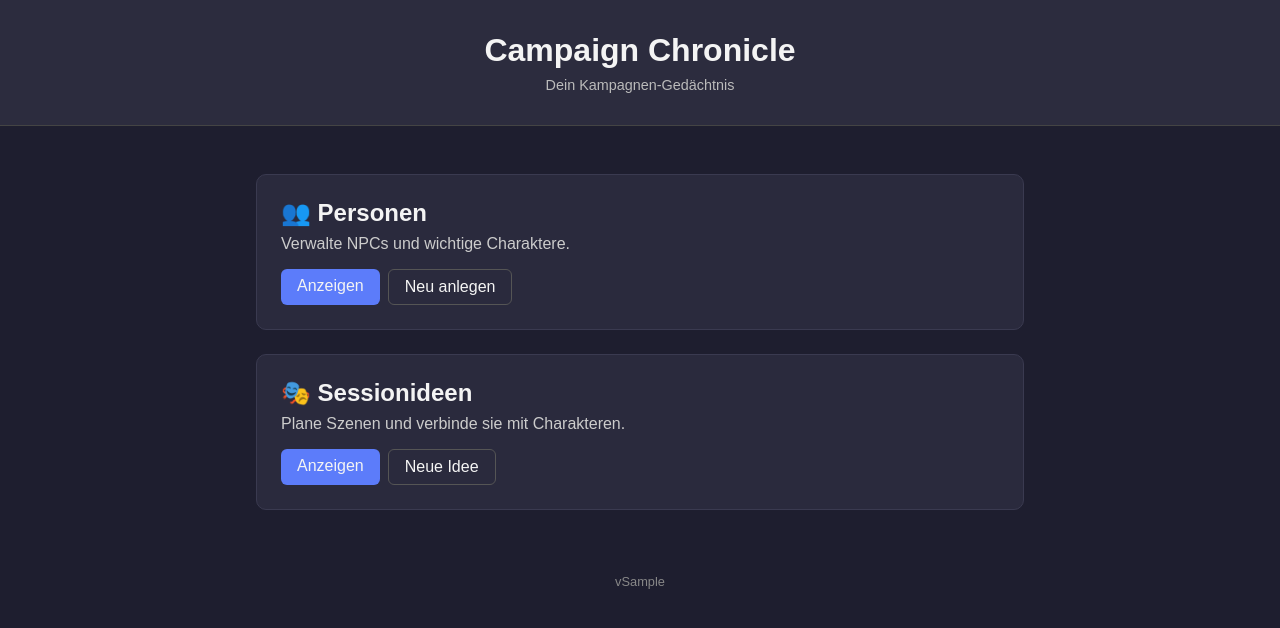
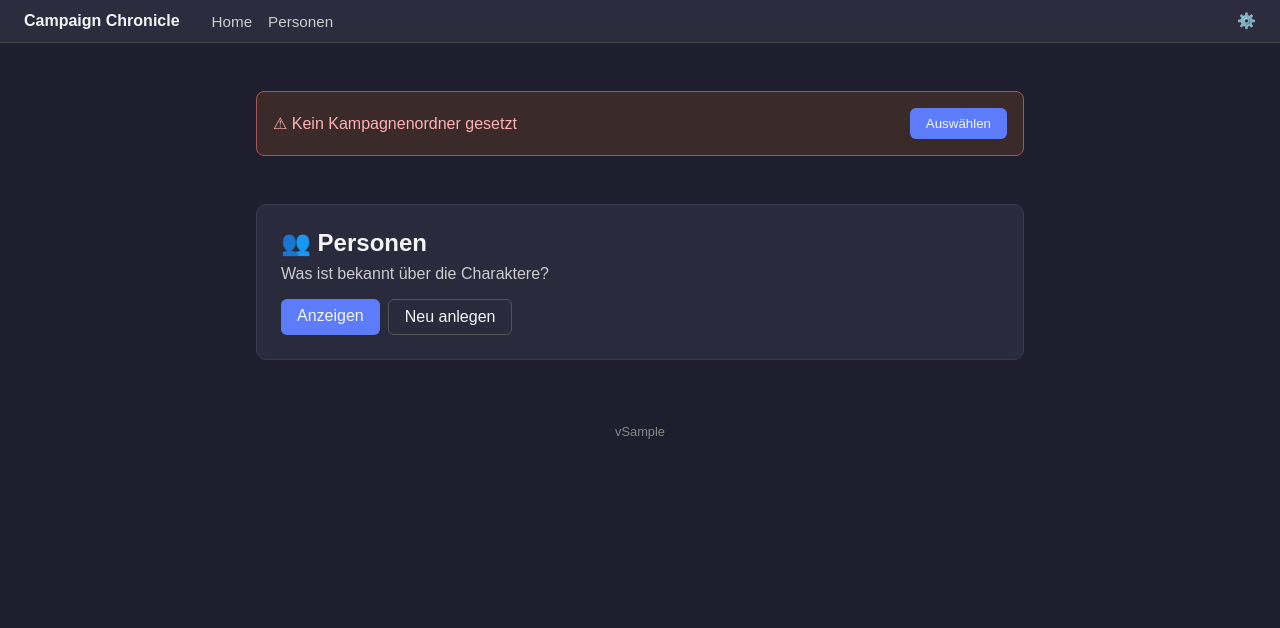
Before and after one commit to hendriksbot/CampaignChronicle, a Python web app: template src/app/templates/index.html in a window 1280 px wide. Shown: the top 628 px of the page. Run offline with Jinja, Linux system fonts and the light colour scheme; the template is opened without the code that fills it: most values are stand-ins (such as "Sample title", 1, 10 or a date in 2020); some libraries are stand-ins or nearby versions.

Commit message:
add navbar and campaign folder button

```diff
--- a/src/app/static/css/style.css
+++ b/src/app/static/css/style.css
@@ -76,6 +76,7 @@ body {
   color: #f4f4f4;
   border: 1px solid #555;
   transition: background 0.2s ease;
+  cursor: pointer;
 }
 
 .btn:hover {
@@ -98,3 +99,62 @@ body {
   font-size: 0.8rem;
   color: #888;
 }
+
+/* Navbar */
+.navbar {
+  display: flex;
+  justify-content: space-between;
+  align-items: center;
+  padding: 0.75rem 1.5rem;
+  background-color: #2c2c3e;
+  border-bottom: 1px solid #444;
+}
+
+/* Left & Right Sections */
+.nav-left,
+.nav-right {
+  display: flex;
+  align-items: center;
+  gap: 1rem;
+}
+
+/* Logo */
+.nav-logo {
+  font-weight: bold;
+  text-decoration: none;
+  color: #f4f4f4;
+  margin-right: 1rem;
+}
+
+/* Links */
+.nav-link {
+  text-decoration: none;
+  color: #ccc;
+  font-size: 0.95rem;
+  transition: color 0.2s ease;
+}
+
+.nav-link:hover {
+  color: #fff;
+}
+
+/* Banner */
+.banner {
+  margin-bottom: 1.5rem;
+  padding: 1rem;
+  border-radius: 8px;
+}
+
+.banner.warning {
+  background-color: #3a2a2a;
+  border: 1px solid #aa5555;
+  color: #ffb3b3;
+}
+
+.banner-content {
+  display: flex;
+  justify-content: space-between;
+  align-items: center;
+  gap: 1rem;
+  flex-wrap: wrap;
+}
--- /dev/null
+++ b/src/app/templates/base.html
@@ -0,0 +1,28 @@
+<!doctype html>
+<html lang="de">
+  <head>
+    <meta charset="UTF-8" />
+    <title>{% block title %}Campaign Chronicle{% endblock %}</title>
+    <link rel="stylesheet" href="{{ url_for('static', filename='css/style.css') }}" />
+    <script src="https://cdn.socket.io/4.7.2/socket.io.min.js"></script>
+  </head>
+
+  <body>
+    <nav class="navbar">
+      <div class="nav-left">
+        <a href="/" class="nav-logo">Campaign Chronicle</a>
+        <a href="/" class="nav-link">Home</a>
+        <a href="/people" class="nav-link">Personen</a>
+      </div>
+
+      <div class="nav-right">
+        <a href="/settings" class="nav-link">⚙️</a>
+      </div>
+    </nav>
+
+    <main class="container">{% block content %}{% endblock %}</main>
+    <footer class="footer">
+      <p>v{{ app_version }}</p>
+    </footer>
+  </body>
+</html>
--- a/src/app/templates/index.html
+++ b/src/app/templates/index.html
@@ -1,20 +1,17 @@
-<!doctype html>
-<html lang="de">
-  <head>
-    <meta charset="UTF-8" />
-    <title>Campaign Chronicle</title>
-    <link rel="stylesheet" href="{{ url_for('static', filename='css/style.css') }}" />
-  </head>
-  <body>
-    <header class="header">
-      <h1>Campaign Chronicle</h1>
-      <p class="subtitle">Dein Kampagnen-Gedächtnis</p>
-    </header>
+{% extends "base.html" %} {% block title %}Home{% endblock %} {% block content %}
+<div class="banner warning">
+  <div class="banner-content">
+    <span>⚠ Kein Kampagnenordner gesetzt</span>
 
-    <main class="container">
+    <div class="inline-form">
+      <button onclick="setPath()" class="btn primary">Auswählen</button>
+    </div>
+  </div>
+</div>
+
 <section class="card">
   <h2>👥 Personen</h2>
-        <p>Verwalte NPCs und wichtige Charaktere.</p>
+  <p>Was ist bekannt über die Charaktere?</p>
 
   <div class="actions">
     <a href="/people" class="btn primary">Anzeigen</a>
@@ -22,19 +19,13 @@
   </div>
 </section>
 
-      <section class="card">
-        <h2>🎭 Sessionideen</h2>
-        <p>Plane Szenen und verbinde sie mit Charakteren.</p>
+<script>
+  const socket = io();
+  function setPath() {
+    const input = document.getElementById("campaign-path-input");
 
-        <div class="actions">
-          <a href="/ideas" class="btn primary">Anzeigen</a>
-          <a href="/ideas/new" class="btn">Neue Idee</a>
-        </div>
-      </section>
-    </main>
+    socket.emit("request_set_campaign_folder");
+  }
+</script>
 
-    <footer class="footer">
-      <p>v{{ app_version }}</p>
-    </footer>
-  </body>
-</html>
+{% endblock %}
```
Lines whose indentation alone changed are shown as unchanged.
